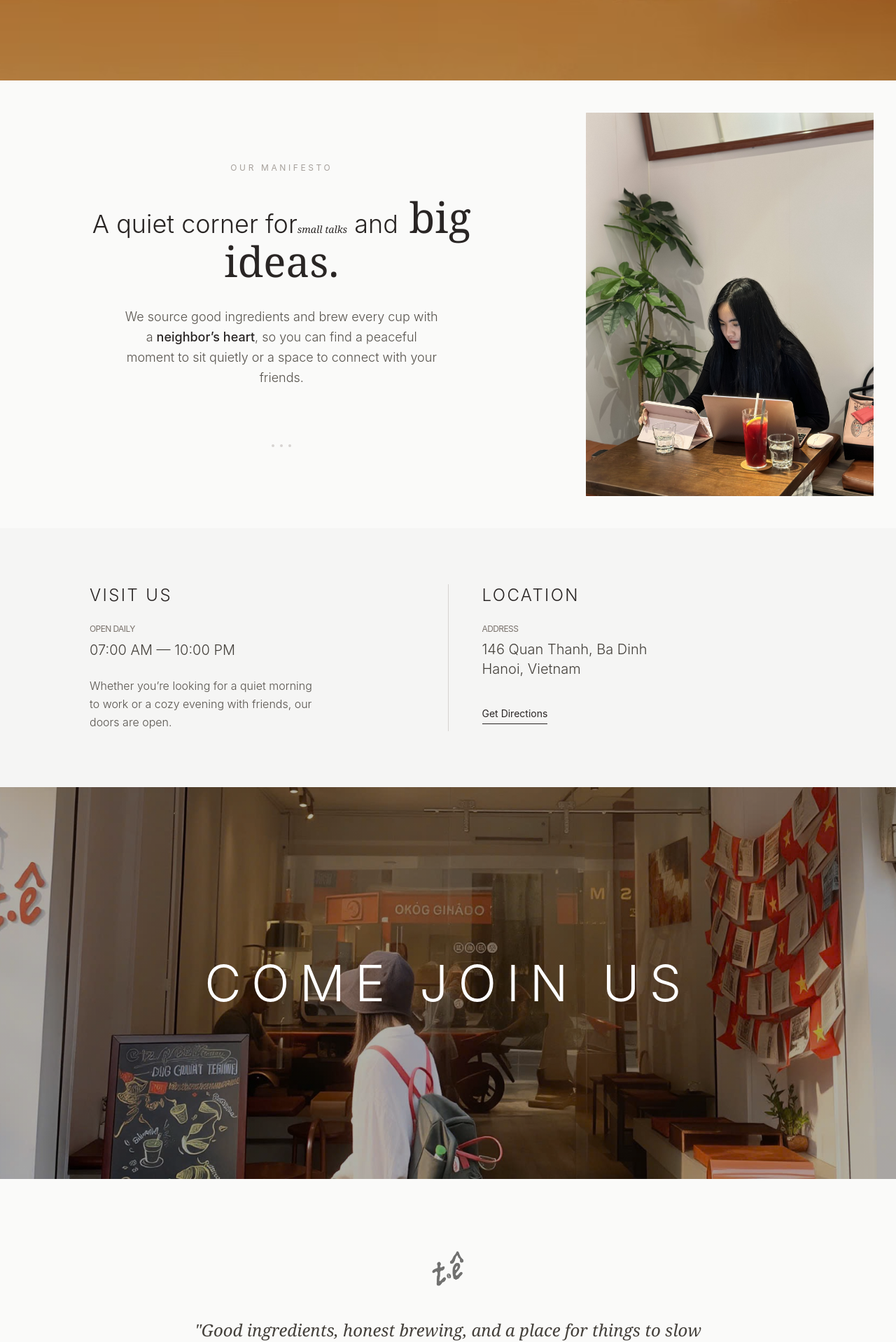
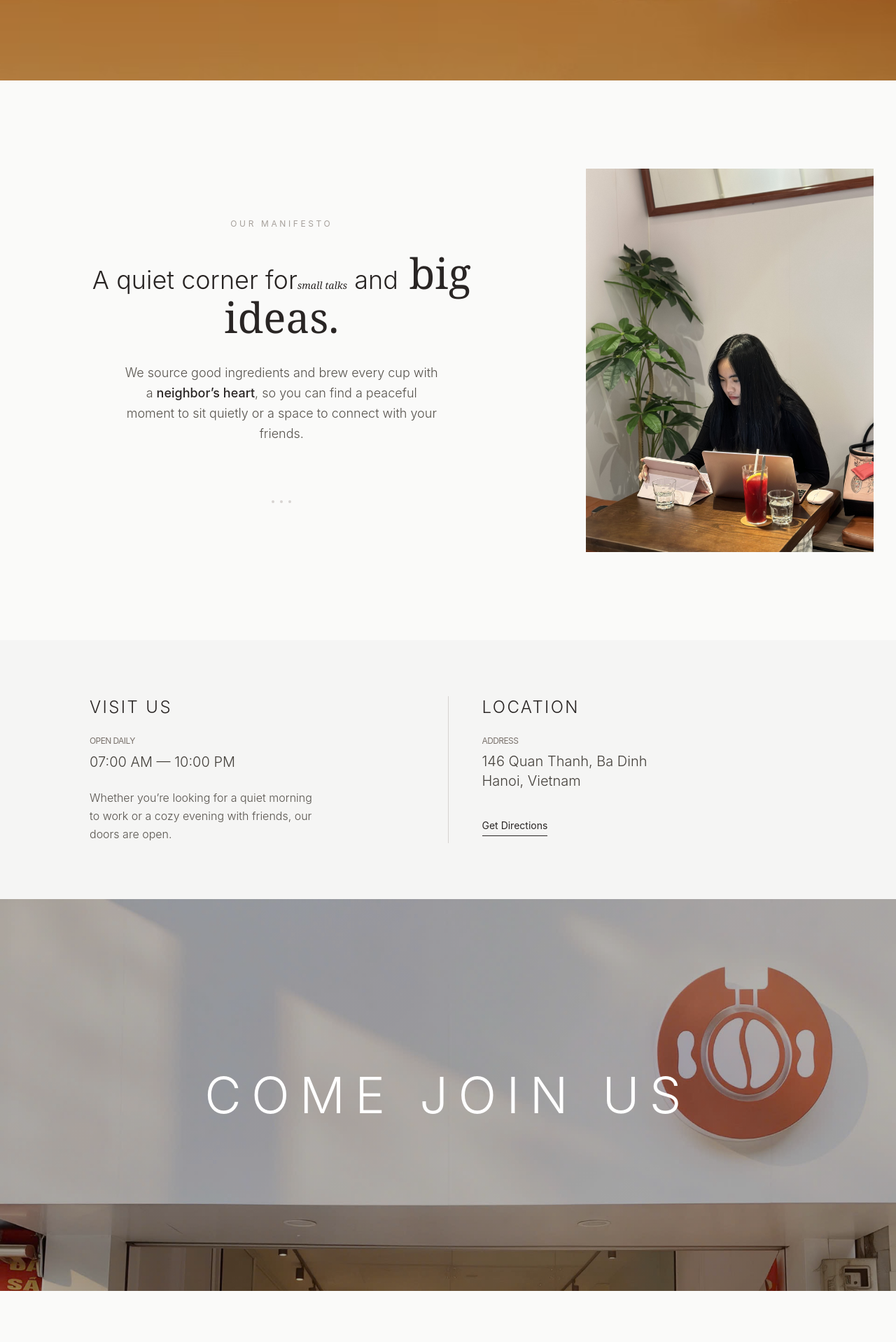
Before and after one commit to haip1290/tecoffee, a React (Vite) app: page / in a window 1280 px wide. Shown: the part 693-2611 px from the top of the page at 70% size. Built offline with nearby package versions, Linux system fonts and the light colour scheme.

Commit message:
fix: add padding for About page

```diff
--- a/src/components/About.jsx
+++ b/src/components/About.jsx
@@ -1,7 +1,7 @@
 import manifestoImg from "../assets/interior/working_customr.jpg";
 const About = () => {
   return (
-    <section className="flex items-center max-h-screen md:h-[80vh] overflow-hidden bg-stone-50">
+    <section className="flex flex-col md:flex-row items-center min-h-screen md:h-[80vh] overflow-hidden bg-stone-50 py-20 md:py-4">
       <div className="flex-4 flex flex-col justify-center items-center px-10 md:px-20 lg:px-32 text-center space-y-8">
         {/* header */}
         <span className="text-stone-400 uppercase tracking-[0.3em] text-xs">
--- a/src/components/JoinUs.jsx
+++ b/src/components/JoinUs.jsx
@@ -50,11 +50,11 @@ const JoinUs = () => {
       {/* image section */}
       <div
         // Add bg-fixed
-        className="relative h-[70vh] w-full flex items-center justify-center bg-cover bg-center bg-fixed"
+        className="relative h-[70vh] w-full flex items-center justify-center bg-cover bg-center bg-fixed bg-no-repeat"
         style={{
           backgroundImage: `linear-gradient(rgba(0,0,0,0.3), rgba(0,0,0,0.3)), url(${shopFrontImg})`,
-          backgroundPosition: "50% 65%",
-          backgroundSize: "115%",
+          backgroundPosition: "50% 20%",
+          backgroundSize: "100%",
         }}
       >
         <h2 className="text-white text-5xl md:text-7xl font-light tracking-[0.2em] uppercase text-center px-4">
```
